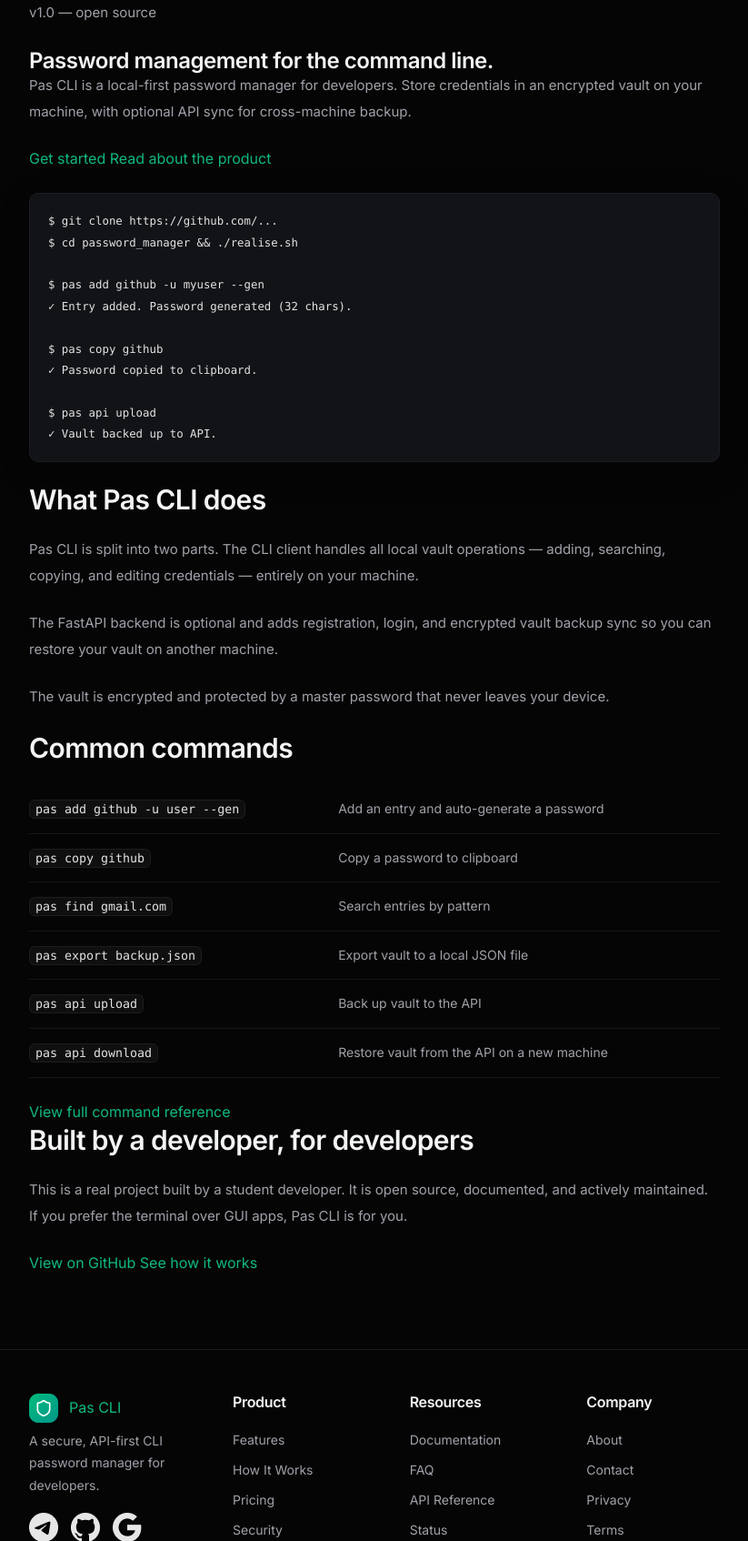
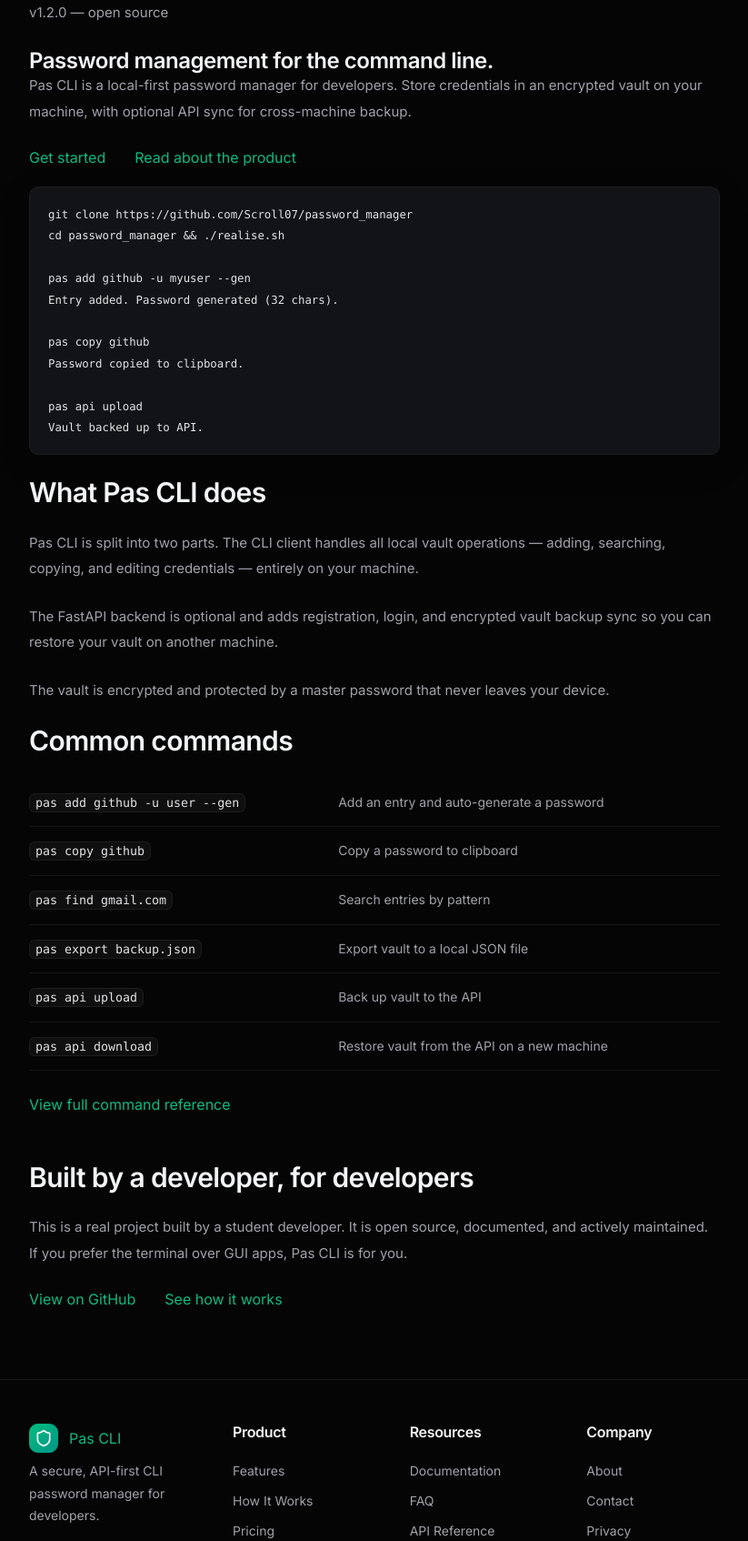
Before and after one commit to Scroll07/Passwords_Fastapi, a FastAPI app: page / in a window 1280 px wide. Shown: the part 80-1774 px from the top of the page at 91% size, without its empty margins (228-1051 px from the left). Run offline with FastAPI, Linux system fonts and the light colour scheme.

Commit message:
- refactored frontend pages

```diff
--- a/src/api/static_pages.py
+++ b/src/api/static_pages.py
@@ -58,7 +58,7 @@
         name="faq.html"
     )
 
-@pages.get(path="/app_docs", response_class=HTMLResponse)
+@pages.get(path="/web/docs", response_class=HTMLResponse)
 async def docs(request: Request):
     return templates.TemplateResponse(
         request=request,
--- a/static/css/styles.css
+++ b/static/css/styles.css
@@ -115,11 +115,11 @@
 .security-details,
 .docs-section,
 .faq-section {
-    padding: 0 0 48px;
+    padding: 0 0 38px;
 }
 
 .page-note {
-    padding: 40px 0 120px;
+    padding: 10px 0 40px;
 }
 
 .page-note .container {
@@ -873,3 +873,24 @@
 .auth-links-center p {
     text-align: center;
 }
+
+
+
+
+.developer-note {
+    margin-top: 48px;
+}
+
+
+.hero-actions {
+    display: flex;
+    align-items: center;
+    column-gap: 32px;
+    margin-top: 28px;
+}
+
+.hero-actions a {
+    display: inline-block;
+    font-size: 16px;
+    line-height: 1;
+}
--- a/templates/base.html
+++ b/templates/base.html
@@ -20,7 +20,7 @@
                 <a href="/how_it_works">How It Works</a>
                 <a href="/pricing">Pricing</a>
                 <a href="/security">Security</a>
-                <a href="/app_docs">Docs</a>
+                <a href="/web/docs">Docs</a>
                 <a href="/faq">FAQ</a>
             </nav>
 
@@ -70,7 +70,7 @@
 
                 <div class="footer-column">
                     <h3>Resources</h3>
-                    <a href="/docs">Documentation</a>
+                    <a href="/web/docs">Documentation</a>
                     <a href="/faq">FAQ</a>
                     <a href="#">API Reference</a>
                     <a href="#">Status</a>
--- a/templates/faq.html
+++ b/templates/faq.html
@@ -82,7 +82,7 @@
                 Have a question that's not covered here?
                 Open an issue on GitHub.
             </p>
-            <a href="#">Open an issue →</a>
+            <a href="https://github.com/Scroll07/password_manager/issues/new">Open an issue →</a>
         </div>
     </section>
 </main>
--- a/templates/home.html
+++ b/templates/home.html
@@ -6,7 +6,7 @@
 <main>
     <section class="hero">
         <div class="container">
-            <p>v1.0 — open source</p>
+            <p>v1.2.0 — open source</p>
             <h1>Password management for the command line.</h1>
             <p>
                 Pas CLI is a local-first password manager for developers.
@@ -15,22 +15,22 @@
             </p>
 
             <div class="hero-actions">
-                <a href="#">Get started</a>
-                <a href="#">Read about the product</a>
+                <a href="https://github.com/Scroll07/password_manager">Get started</a>
+                <a href="/product">Read about the product</a>
             </div>
 
             <div class="hero-code">
-                <pre><code>$ git clone https://github.com/...
-$ cd password_manager && ./realise.sh
+                <pre><code>git clone https://github.com/Scroll07/password_manager
+cd password_manager && ./realise.sh
 
-$ pas add github -u myuser --gen
-✓ Entry added. Password generated (32 chars).
+pas add github -u myuser --gen
+Entry added. Password generated (32 chars).
 
-$ pas copy github
-✓ Password copied to clipboard.
+pas copy github
+Password copied to clipboard.
 
-$ pas api upload
-✓ Vault backed up to API.</code></pre>
+pas api upload
+Vault backed up to API.</code></pre>
             </div>
         </div>
     </section>
@@ -86,7 +86,7 @@
                 </tbody>
             </table>
 
-            <a href="#">View full command reference</a>
+            <a href="/web/docs">View full command reference</a>
         </div>
     </section>
 
@@ -100,8 +100,8 @@
             </p>
 
             <div class="hero-actions">
-                <a href="#">View on GitHub</a>
-                <a href="#">See how it works</a>
+                <a href="https://github.com/Scroll07/password_manager">View on GitHub</a>
+                <a href="/how_it_works">See how it works</a>
             </div>
         </div>
     </section>
--- a/templates/how_it_works.html
+++ b/templates/how_it_works.html
@@ -52,7 +52,6 @@
                 </p>
                 <pre><code>pas add github -u myuser --gen
 
-# or
 
 pas add github -u myuser -p mypassword --note "personal account"</code></pre>
             </article>
@@ -99,10 +98,10 @@
         <div class="container">
             <p>
                 Need the full command reference?
-                The docs page has complete tables for all CLI and API commands,
+                The docs page has complete tables for all CLI and API commands
                 plus backend endpoint documentation.
             </p>
-            <a href="#">View on GitHub</a>
+            <a href="https://github.com/Scroll07/password_manager">View on GitHub</a>
         </div>
     </section>
 </main>
--- a/templates/pricing.html
+++ b/templates/pricing.html
@@ -100,7 +100,7 @@
                 Pas CLI is open source. You can self-host the backend with no usage limits
                 or licensing fees. See the repository for Docker setup instructions.
             </p>
-            <a href="#">View on GitHub →</a>
+            <a href="https://github.com/Scroll07/password_manager">View on GitHub →</a>
         </div>
     </section>
 </main>
--- a/templates/product.html
+++ b/templates/product.html
@@ -125,8 +125,8 @@
             </p>
 
             <div class="page-actions">
-                <a href="#">View on GitHub</a>
-                <a href="#">Read the docs</a>
+                <a href="https://github.com/Scroll07/password_manager">View on GitHub</a>
+                <a href="/web/docs">Read the docs</a>
             </div>
         </div>
     </section>
--- a/templates/security.html
+++ b/templates/security.html
@@ -96,7 +96,7 @@
                 Found a security issue? Open an issue on GitHub or contact the maintainer directly.
                 The project is open source — you can audit the code yourself.
             </p>
-            <a href="#">View source on GitHub →</a>
+            <a href="https://github.com/Scroll07/password_manager/issues/new">View source on GitHub →</a>
         </div>
     </section>
 </main>
```
